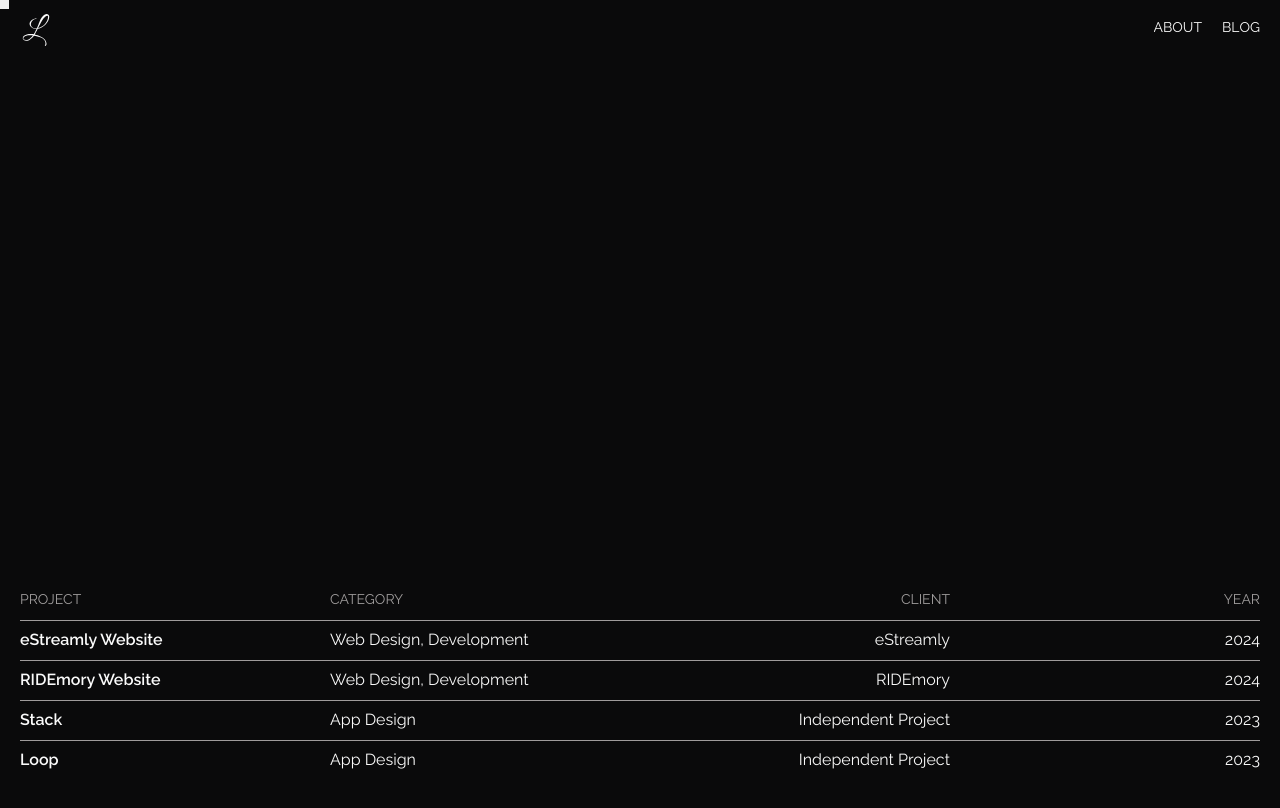
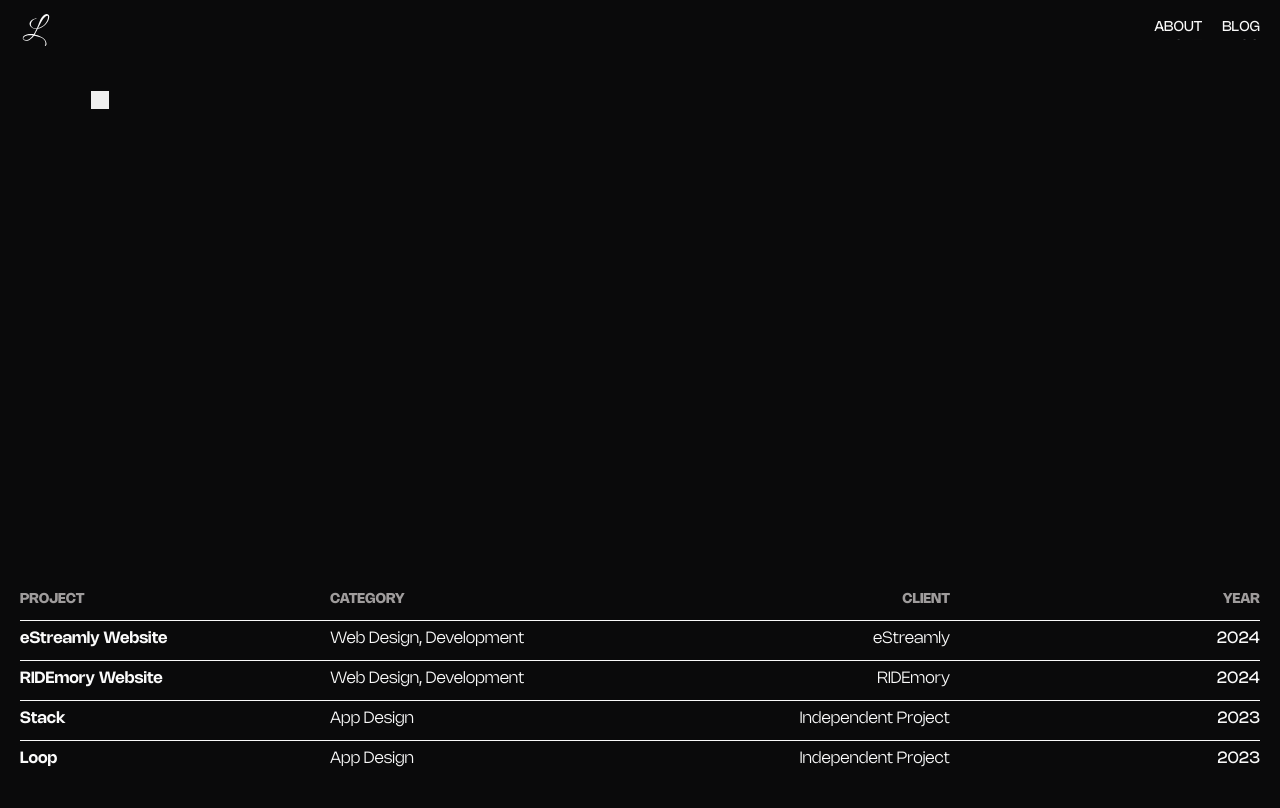
Before and after one commit to ethn1ee/portfolio-v1, a Next.js app: page / in a window 1280 px wide. Shown: the top 808 px of the page. Built offline with nearby package versions, Linux system fonts and the light colour scheme.

Commit message:
Modify landing page design

```diff
--- a/src/app/components/projects.jsx
+++ b/src/app/components/projects.jsx
@@ -13,15 +13,17 @@ import Image from "next/image";
 import { projects } from "@/data/projects";
 import StickyWrapper from "@/components/stickyWrapper";
 import Tag from "@/components/tag";
+import { CaretLeft, CaretRight } from "@phosphor-icons/react";
 
 const PROJECT_HEADER_HEIGHT = 40;
+const IMG_ASPECT_RATIO = 16 / 9;
 
 const Projects = () => {
   const [activeIndex, setActiveIndex] = useState(-1);
   const [topMargin, setTopMargin] = useState(10000);
   const projectsRef = useRef();
 
-  const staggerProject = stagger(0.3);
+  const staggerProject = stagger(0.2, { ease: "easeOut", startDelay: 1 });
 
   const updateTopMargin = () => {
     setTopMargin(
@@ -34,22 +36,25 @@ const Projects = () => {
 
   useEffect(() => {
     updateTopMargin();
+
     animate(
       ".stagger-project",
       { opacity: [0, 1] },
-      { delay: staggerProject, ease: customEase, duration: 0.5 }
+      { delay: staggerProject, ease: customEase, duration: 1 }
     );
     animate(
       ".stagger-line",
       { width: ["0%", "100%"] },
-      { delay: staggerProject, ease: customEase, duration: 0.5 }
+      { delay: staggerProject, ease: customEase, duration: 1 }
     );
     window.addEventListener("resize", () => updateTopMargin());
 
     return () => window.removeEventListener("resize", () => updateTopMargin());
   }, []);
+
   useEffect(() => {
     if (activeIndex === -1) return;
+
     projectsRef.current.scrollIntoView({
       behavior: "smooth",
       block: "start",
@@ -68,18 +73,14 @@ const Projects = () => {
         style={{ height: PROJECT_HEADER_HEIGHT }}
         className="w-full flex justify-between items-center pointer-events-none"
       >
-        <div className="flex flex-1 justify-start items-center">
-          <small className="text-neutral-400">PROJECT</small>
-        </div>
-        <div className="flex flex-1 justify-start items-center">
-          <small className="text-neutral-400">CATEGORY</small>
-        </div>
-        <div className="flex flex-1 justify-end items-center">
-          <small className="text-neutral-400">CLIENT</small>
-        </div>
-        <div className="flex flex-1 justify-end items-center">
-          <small className="text-neutral-400">YEAR</small>
-        </div>
+        <small className="flex-1 font-bold text-neutral-400">PROJECT</small>
+        <small className="flex-1 font-bold text-neutral-400">CATEGORY</small>
+        <small className="flex-1 font-bold text-right text-neutral-400">
+          CLIENT
+        </small>
+        <small className="flex-1 font-bold text-right text-neutral-400">
+          YEAR
+        </small>
       </div>
 
       {/* LIST */}
@@ -98,37 +99,56 @@ const Projects = () => {
 
 const ProjectCard = ({ project, activeIndex, setActiveIndex, index }) => {
   const [isHovered, setIsHovered] = useState(false);
-  const [currentThumbnail, setCurrentThumbnail] = useState(0);
-  const expand = activeIndex === index;
-  const carouselRef = useRef();
+  const [height, setHeight] = useState(0);
+  const isExpand = activeIndex === index;
 
-  const expandContentVariant = {
+  const updateHeight = () => {
+    const windowHeight = window.innerHeight;
+    const navbarHeight = 60;
+    const projectHeadersHeight = PROJECT_HEADER_HEIGHT * (projects.length + 1);
+    setHeight(windowHeight - projectHeadersHeight - navbarHeight - 20);
+  };
+
+  useEffect(() => {
+    updateHeight();
+    window.addEventListener("resize", updateHeight);
+    return () => window.removeEventListener("resize", updateHeight);
+  }, []);
+
+  const expandContentAnimation = {
     initial: {
       opacity: 0,
-      maxHeight: 0,
-      marginTop: 0,
-      marginBottom: 0,
-      rotateX: -10,
+      scale: 0.95,
+      height: 0,
     },
     animate: {
-      opacity: expand ? 1 : 0,
-      maxHeight: expand ? 1000 : 0,
-      marginTop: expand ? 20 : 0,
-      marginBottom: expand ? 40 : 0,
-      rotateX: expand ? 0 : -10,
+      opacity: 1,
+      scale: 1,
+      height: height,
     },
     exit: {
       opacity: 0,
-      maxHeight: 0,
-      marginTop: 0,
-      marginBottom: 0,
-      rotateX: -10,
+      scale: 0.9,
+      height: 0,
     },
     transition: {
+      duration: 1,
       ease: customEase,
-      delay: 0,
-      duration: 1,
+      opacity: {
+        delay: 0.5,
+        duration: 1,
+        ease: customEase,
+      },
+      y: {
+        delay: 0.5,
+        duration: 1,
+        ease: customEase,
+      },
     },
+  };
+
+  const handleClick = () => {
+    setActiveIndex(isExpand ? -1 : index);
   };
 
   return (
@@ -138,15 +158,15 @@ const ProjectCard = ({ project, activeIndex, setActiveIndex, index }) => {
         <motion.div
           onMouseEnter={() => setIsHovered(true)}
           onMouseLeave={() => setIsHovered(false)}
-          onClick={() => setActiveIndex(expand ? -1 : index)}
+          onClick={() => handleClick()}
           style={{ height: PROJECT_HEADER_HEIGHT }}
-          className="w-full relative flex items-center cursor-pointer"
+          className="w-full relative flex items-center cursor-pointer bg-base-black"
         >
           {/* TOP BORDER */}
           <motion.div
             animate={{ opacity: isHovered ? 0 : 1 }}
-            className="stagger-line w-full h-[1px] opacity-100 absolute top-0 left-0 bg-neutral-400"
-          ></motion.div>
+            className="stagger-line w-full h-[1px] opacity-100 absolute top-0 left-0 bg-base-white"
+          />
 
           {/* INFO */}
           <div className="w-full flex justify-between items-center relative">
@@ -160,7 +180,7 @@ const ProjectCard = ({ project, activeIndex, setActiveIndex, index }) => {
               {project.name}
             </motion.p>
 
-            <p className="flex-1">
+            <p className="flex-1 font-light">
               {project.category.map((category, index) => (
                 <span className="text-inherit" key={index}>
                   {category}
@@ -169,7 +189,7 @@ const ProjectCard = ({ project, activeIndex, setActiveIndex, index }) => {
               ))}
             </p>
 
-            <p className="flex-1 text-right">{project.client}</p>
+            <p className="flex-1 text-right font-light">{project.client}</p>
 
             <motion.p
               animate={{
@@ -186,51 +206,37 @@ const ProjectCard = ({ project, activeIndex, setActiveIndex, index }) => {
 
       {/* CONTENT */}
       <AnimatePresence>
-        {expand && (
+        {isExpand && (
           <motion.div
-            {...anim(expandContentVariant)}
-            transition={expandContentVariant.transition}
-            style={{ transformPerspective: 800, originY: 0 }}
-            className="flex flex-col gap-l overflow-hidden"
+            {...expandContentAnimation}
+            className="flex flex-col overflow-hidden"
           >
-            {/* DESCRIPTION */}
-            <StickyWrapper cursorType={"textpointer"}>
-              <h4 className="cursor-none font-light w-full md:w-1/2">
-                {project.description}
-              </h4>
-            </StickyWrapper>
-
-            {/* TAGS */}
-            <div
-              className="flex flex-wrap gap-sm"
-              style={{ scrollbarWidth: "none" }}
-            >
-              {project.tags.map((item, i) => (
-                <Tag item={item} key={i} />
+            {/* IMAGES */}
+            <div className="my-ml flex gap-ml overflow-auto">
+              {project.images.map((img, i) => (
+                <Image
+                  key={i}
+                  src={img.src}
+                  alt=""
+                  width={
+                    img.orientation === "landscape"
+                      ? (height / 2) * IMG_ASPECT_RATIO - 40
+                      : height / 2 / IMG_ASPECT_RATIO - 40
+                  }
+                  height={height / 2}
+                  className="object-contain snap-center"
+                />
               ))}
             </div>
 
-            {/* CAROUSEL */}
-            <motion.div
-              ref={carouselRef}
-              className="flex gap-sm overflow-scroll scroll-smooth relative snap-x"
-              style={{ scrollbarWidth: "none" }}
-              initial={{ x: "-100px" }}
-              animate={{ x: "0px" }}
-              exit={{ x: "100px" }}
-              transition={{ duration: 1, ease: "easeOut" }}
-            >
-              {project.images.map((img, i) => (
-                <Thumbnail
-                  key={i}
-                  img={img}
-                  carouselRef={carouselRef}
-                  currentThumbnail={currentThumbnail}
-                  setCurrentThumbnail={setCurrentThumbnail}
-                  index={i}
-                />
-              ))}
-            </motion.div>
+            {/* DESCRIPTION */}
+            <ProjectContent section="CATEGORY" content={project.category} />
+            <ProjectContent
+              section="DESCRIPTION"
+              content={project.description}
+            />
+            <ProjectContent section="CLIENT" content={project.client} />
+            <ProjectContent section="TECH STACK" content={project.tags} />
           </motion.div>
         )}
       </AnimatePresence>
@@ -238,64 +244,32 @@ const ProjectCard = ({ project, activeIndex, setActiveIndex, index }) => {
   );
 };
 
-const Thumbnail = ({
-  img,
-  carouselRef,
-  currentThumbnail,
-  setCurrentThumbnail,
-  index,
-}) => {
-  const maxImgHeight = 500;
-  const minImgHeight = 180;
-  const aspectRatio = {
-    landscape: 16 / 9,
-    portrait: 390 / 844,
-  };
-
-  const [imgHeight, setImgHeight] = useState(0);
-
-  const [imgWidth, setImgWidth] = useState(0);
-
-  const updateSize = () => {
-    const carouselWidth = window.innerWidth - 40;
-
-    setImgHeight(
-      Math.max(
-        minImgHeight,
-        Math.min(
-          (carouselWidth * 0.9 * 9) / 16,
-          Math.min(maxImgHeight, window.innerHeight - 600)
-        )
-      )
-    );
-    setImgWidth(imgHeight * aspectRatio[img.orientation]);
-  };
-
-  useEffect(() => {
-    updateSize();
-    window.addEventListener("resize", updateSize);
-    return () => window.removeEventListener("resize", updateSize);
-  });
-
+const ProjectContent = ({ section, content }) => {
   return (
-    <StickyWrapper cursorType={"hidden"}>
-      <motion.div
-        whileHover={{ scale: 0.97 }}
-        transition={{ duration: 0.3 }}
-        onClick={() => {
-          if (currentThumbnail === index) return;
-          carouselRef.current.scrollBy({
-            left: currentThumbnail < index ? imgWidth - 20 : -imgWidth + 20,
-            behavior: "smooth",
-          });
-          setCurrentThumbnail(index);
-        }}
-        style={{ width: imgWidth, height: imgHeight }}
-        className=" cursor-pointer bg-neutral-400 rounded-lg shrink-0 relative overflow-hidden snap-center"
-      >
-        {img && <Image src={img.src} alt="" fill className="object-cover" />}
-      </motion.div>
-    </StickyWrapper>
+    <div
+      style={{ flex: section === "DESCRIPTION" ? 1 : 0 }}
+      className="flex border-t border-neutral-900 py-m"
+    >
+      <p className="flex-1 text-neutral-400">{section}</p>
+      <p className="flex-1 text-neutral-400">
+        {typeof content === "string" ? (
+          <StickyWrapper cursorType={"textpointer"}>
+            <span className="text-inherit">{content}</span>
+          </StickyWrapper>
+        ) : (
+          content.map((item, index) => {
+            return (
+              <span className="text-inherit" key={index}>
+                <StickyWrapper cursorType={"underline"}>
+                  <span className="text-inherit">{item}</span>
+                </StickyWrapper>
+                {index < content.length - 1 && ", "}
+              </span>
+            );
+          })
+        )}
+      </p>
+    </div>
   );
 };
 
--- a/src/app/layout.js
+++ b/src/app/layout.js
@@ -1,14 +1,11 @@
-import { Raleway } from "next/font/google";
+import localFont from "next/font/local";
 import "./globals.scss";
 import { StickyRefsProvider } from "@/utils/useStickyRefs";
 import SmoothScroll from "@/utils/smoothScroll";
 import NavBar from "@/components/navBar";
 import Cursor from "@/components/cursor";
 
-const raleway = Raleway({
-  subsets: ["latin"],
-  // weight: ["100", "300", "400", "700", "900"],
-});
+const nohemi = localFont({ src: "./components/Nohemi-VF.ttf" });
 
 export const metadata = {
   title: "ETHAN LEE",
@@ -18,7 +15,7 @@ export const metadata = {
 export default function RootLayout({ children }) {
   return (
     <html lang="en">
-      <body className={raleway.className}>
+      <body className={nohemi.className}>
         <SmoothScroll>
           <StickyRefsProvider>
             <NavBar />
--- a/src/components/cursor.jsx
+++ b/src/components/cursor.jsx
@@ -1,11 +1,6 @@
 "use client";
 
-import {
-  AnimatePresence,
-  motion,
-  useMotionValue,
-  useSpring,
-} from "framer-motion";
+import { motion, useMotionValue, useSpring } from "framer-motion";
 import { useEffect, useState } from "react";
 import { useStickyRefs } from "../utils/useStickyRefs";
 
@@ -23,8 +18,8 @@ const Cursor = () => {
   });
 
   const mouse = {
-    x: useMotionValue(0),
-    y: useMotionValue(0),
+    x: useMotionValue(100),
+    y: useMotionValue(100),
   };
 
   const smoothOptions = { damping: 8, stiffness: 100, mass: 0.1 };
@@ -59,7 +54,7 @@ const Cursor = () => {
       width: 2,
     },
     hover: {
-      backgroundColor: "#FAFAFA22",
+      backgroundColor: "#2B2829",
       borderRadius: "100px",
       padding: "10px",
     },
@@ -215,7 +210,7 @@ const Cursor = () => {
   }, []);
 
   return (
-    <AnimatePresence>
+    <>
       {!isTouchDevice && (
         <motion.div initial={{ scale: 0 }} animate={{ scale: 1 }}>
           <motion.div
@@ -227,7 +222,7 @@ const Cursor = () => {
           ></motion.div>
         </motion.div>
       )}
-    </AnimatePresence>
+    </>
   );
 };
 
```
Also changed, not shown: src/app/components/hero.jsx (+5 -5 lines), src/data/projects.js (+4 -4 lines), src/app/components/Nohemi-VF.ttf (added).
